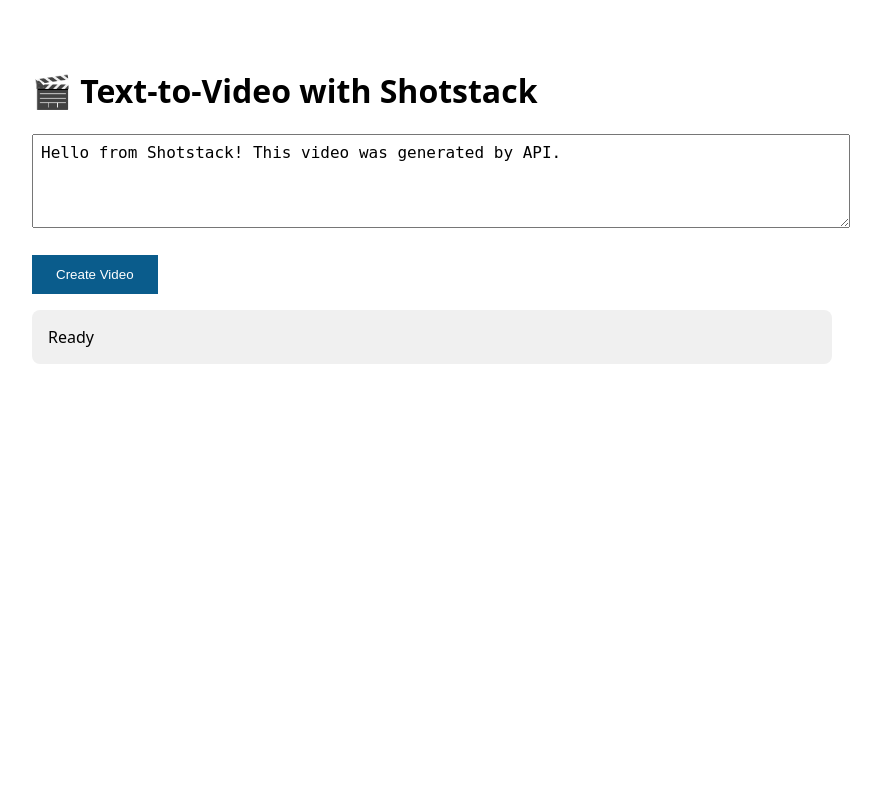
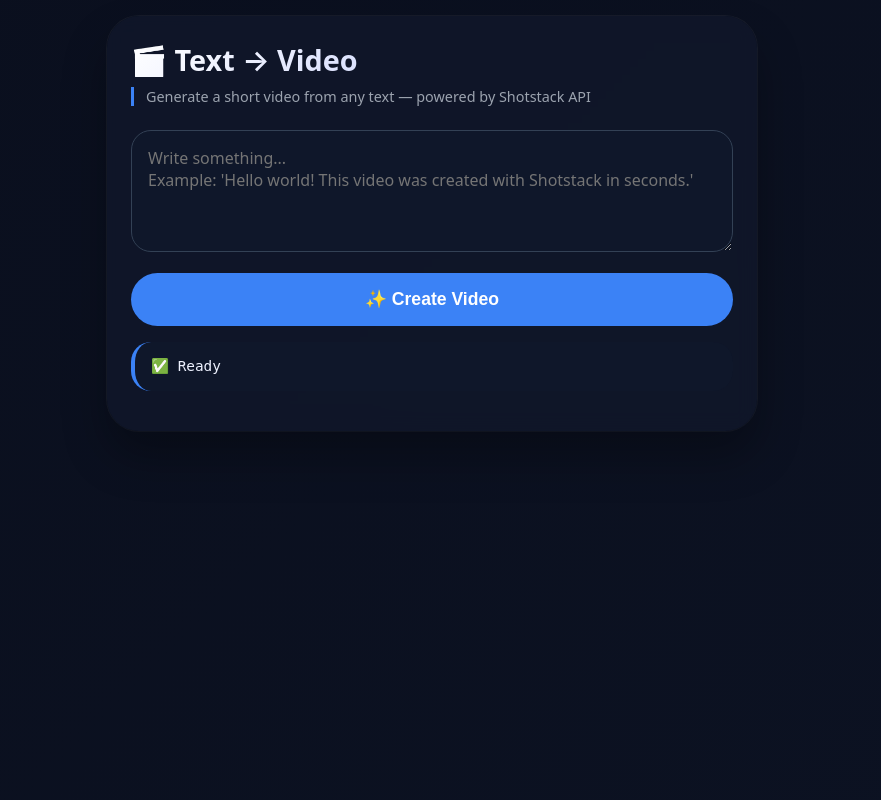
Before and after one commit to hallo2026-coder/shotstack-demo-apps, a Flask app: page / in a window 1280 px wide. Shown: the whole page, without its empty margins (208-1089 px from the left). Run offline with Flask 3, Linux system fonts and the light colour scheme.

Commit message:
Update index.html

```diff
--- a/text-to-video/templates/index.html
+++ b/text-to-video/templates/index.html
@@ -1,21 +1,136 @@
 <!DOCTYPE html>
-<html>
+<html lang="en">
 <head>
-    <title>Shotstack: Text-to-Video</title>
+    <meta charset="UTF-8">
+    <meta name="viewport" content="width=device-width, initial-scale=1.0, viewport-fit=cover">
+    <title>Shotstack – Text to Video</title>
     <style>
-        body { font-family: system-ui, sans-serif; max-width: 800px; margin: 2rem auto; padding: 1rem; }
-        textarea { width: 100%; padding: 0.5rem; font-size: 1rem; }
-        button { background: #0a5c8c; color: white; border: none; padding: 0.75rem 1.5rem; cursor: pointer; }
-        #status { margin-top: 1rem; padding: 1rem; background: #f0f0f0; border-radius: 8px; }
-        video { max-width: 100%; margin-top: 1rem; }
+        * {
+            margin: 0;
+            padding: 0;
+            box-sizing: border-box;
+        }
+        body {
+            font-family: system-ui, -apple-system, 'Segoe UI', Roboto, Helvetica, Arial, sans-serif;
+            background: linear-gradient(135deg, #0a0f1e 0%, #0c1222 100%);
+            min-height: 100vh;
+            padding: 1rem;
+            color: #eef2ff;
+        }
+        .container {
+            max-width: 650px;
+            margin: 0 auto;
+            background: rgba(18, 25, 45, 0.7);
+            backdrop-filter: blur(10px);
+            border-radius: 2rem;
+            padding: 1.5rem;
+            box-shadow: 0 25px 45px rgba(0,0,0,0.3), 0 0 0 1px rgba(255,255,255,0.05);
+        }
+        h1 {
+            font-size: 1.8rem;
+            font-weight: 600;
+            background: linear-gradient(135deg, #fff, #a5b4fc);
+            -webkit-background-clip: text;
+            background-clip: text;
+            color: transparent;
+            margin-bottom: 0.5rem;
+            display: flex;
+            align-items: center;
+            gap: 0.5rem;
+        }
+        .sub {
+            color: #9ca3af;
+            margin-bottom: 1.5rem;
+            font-size: 0.9rem;
+            border-left: 3px solid #3b82f6;
+            padding-left: 0.75rem;
+        }
+        textarea {
+            width: 100%;
+            padding: 1rem;
+            font-size: 1rem;
+            font-family: inherit;
+            background: #0f172a;
+            border: 1px solid #334155;
+            border-radius: 1.25rem;
+            color: white;
+            resize: vertical;
+            transition: all 0.2s;
+        }
+        textarea:focus {
+            outline: none;
+            border-color: #3b82f6;
+            box-shadow: 0 0 0 3px rgba(59,130,246,0.3);
+        }
+        button {
+            width: 100%;
+            background: #3b82f6;
+            border: none;
+            padding: 1rem;
+            font-size: 1.1rem;
+            font-weight: 600;
+            border-radius: 2rem;
+            color: white;
+            margin: 1rem 0;
+            cursor: pointer;
+            transition: transform 0.1s, background 0.2s;
+            display: flex;
+            align-items: center;
+            justify-content: center;
+            gap: 0.5rem;
+        }
+        button:active { transform: scale(0.97); }
+        button:disabled {
+            background: #475569;
+            cursor: not-allowed;
+            transform: none;
+        }
+        .status-card {
+            background: #0f172a;
+            border-radius: 1.25rem;
+            padding: 1rem;
+            margin: 1rem 0;
+            font-family: monospace;
+            font-size: 0.9rem;
+            word-break: break-word;
+            border-left: 4px solid #3b82f6;
+        }
+        video {
+            width: 100%;
+            border-radius: 1.25rem;
+            margin-top: 1rem;
+            box-shadow: 0 10px 25px -5px rgba(0,0,0,0.5);
+        }
+        .loader {
+            display: inline-block;
+            width: 1.2rem;
+            height: 1.2rem;
+            border: 2px solid rgba(255,255,255,0.3);
+            border-radius: 50%;
+            border-top-color: white;
+            animation: spin 0.6s linear infinite;
+        }
+        @keyframes spin { to { transform: rotate(360deg); } }
+        @media (max-width: 500px) {
+            .container { padding: 1rem; }
+            h1 { font-size: 1.5rem; }
+        }
     </style>
 </head>
 <body>
-    <h1>🎬 Text-to-Video with Shotstack</h1>
-    <textarea id="textInput" rows="4" placeholder="Enter your text here...">Hello from Shotstack! This video was generated by API.</textarea><br><br>
-    <button id="renderBtn">Create Video</button>
-    <div id="status">Ready</div>
+<div class="container">
+    <h1>🎬 Text → Video</h1>
+    <div class="sub">Generate a short video from any text — powered by Shotstack API</div>
+
+    <textarea id="textInput" rows="4" placeholder="Write something...&#10;Example: 'Hello world! This video was created with Shotstack in seconds.'"></textarea>
+
+    <button id="renderBtn">
+        ✨ Create Video
+    </button>
+
+    <div id="status" class="status-card">✅ Ready</div>
     <div id="videoContainer"></div>
+</div>
 
 <script>
     const renderBtn = document.getElementById('renderBtn');
@@ -23,11 +138,15 @@
     const videoContainer = document.getElementById('videoContainer');
 
     renderBtn.addEventListener('click', async () => {
-            const text = document.getElementById('textInput').value;
-            if (!text.trim()) return alert('Please enter some text');
+        const text = document.getElementById('textInput').value.trim();
+        if (!text) {
+            statusDiv.innerHTML = '⚠️ Please enter some text first.';
+            return;
+        }
 
         renderBtn.disabled = true;
-            statusDiv.innerHTML = '⏳ Submitting render job...';
+        renderBtn.innerHTML = '<span class="loader"></span> Submitting...';
+        statusDiv.innerHTML = '⏳ Sending to Shotstack...';
 
         try {
             const res = await fetch('/render', {
@@ -39,11 +158,10 @@
             if (data.error) throw new Error(data.error);
 
             const renderId = data.render_id;
-                statusDiv.innerHTML = `✅ Render queued (ID: ${renderId})<br>⏲️ Polling for completion...`;
+            statusDiv.innerHTML = `🎬 Render queued (ID: ${renderId})<br>⏲️ Waiting for completion...`;
 
-                // Poll for status
             let videoUrl = null;
-                for (let i = 0; i < 60; i++) { // max 2 minutes (2s intervals)
+            for (let i = 0; i < 60; i++) {
                 await new Promise(r => setTimeout(r, 2000));
                 const statusRes = await fetch(`/status/${renderId}`);
                 const statusData = await statusRes.json();
@@ -51,21 +169,22 @@
                     videoUrl = statusData.url;
                     break;
                 } else if (statusData.status === 'failed') {
-                        throw new Error('Render failed: ' + statusData.message);
+                    throw new Error('Render failed: ' + (statusData.message || 'unknown'));
                 }
-                    statusDiv.innerHTML = `⏳ Rendering... (${i+1}/60)`;
+                statusDiv.innerHTML = `⏳ Rendering... ${i+1}/60 (${(i+1)*2}s)`;
             }
 
             if (videoUrl) {
-                    statusDiv.innerHTML = '✅ Video ready!';
-                    videoContainer.innerHTML = `<video controls src="${videoUrl}" autoplay loop></video>`;
+                statusDiv.innerHTML = '✅ Video ready! Tap to play.';
+                videoContainer.innerHTML = `<video controls autoplay loop playsinline src="${videoUrl}"></video>`;
             } else {
-                    throw new Error('Timeout waiting for video');
+                throw new Error('Timeout – video took too long');
             }
         } catch (err) {
             statusDiv.innerHTML = `❌ Error: ${err.message}`;
         } finally {
             renderBtn.disabled = false;
+            renderBtn.innerHTML = '✨ Create Video';
         }
     });
 </script>
```
Lines whose indentation alone changed are shown as unchanged.
